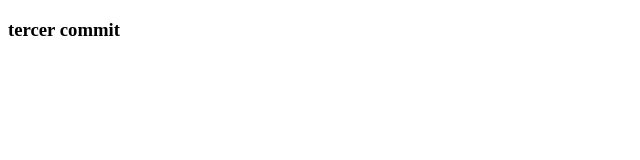
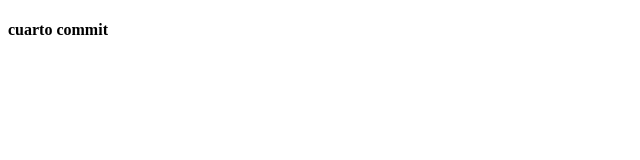
Before and after one commit to Jonzintzun/repoTareasWeb, a plain HTML site: page index.html in a window 1280 px wide. Shown: the full height of the page, 0-640 px from the left. Drawn offline with Linux system fonts and the light colour scheme.

Commit message:
cuarto commit con h4

```diff
--- a/index.html
+++ b/index.html
@@ -5,6 +5,6 @@
 	<title>Tarea Web 1</title>
 </head>
 <body>
-	<h3>tercer commit</h3>
+	<h4>cuarto commit</h4>
 </body>
 </html>
```
